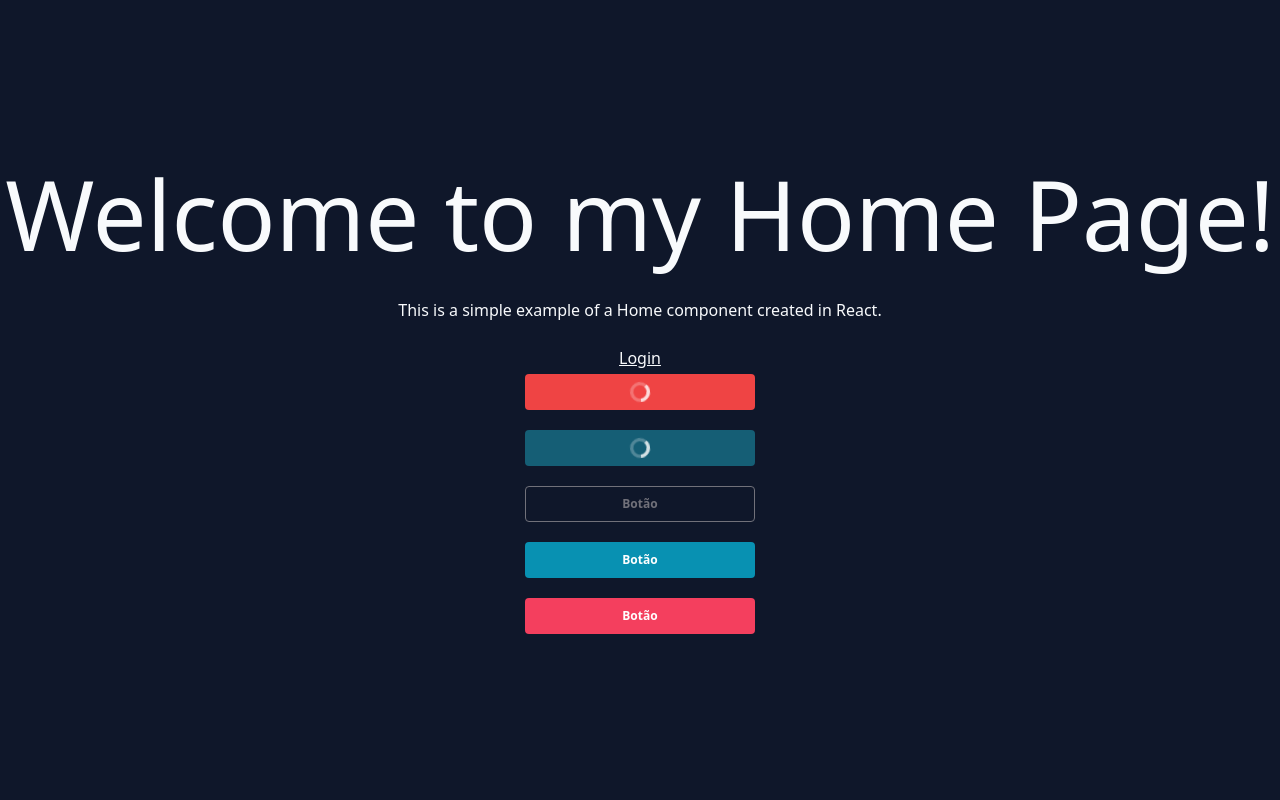
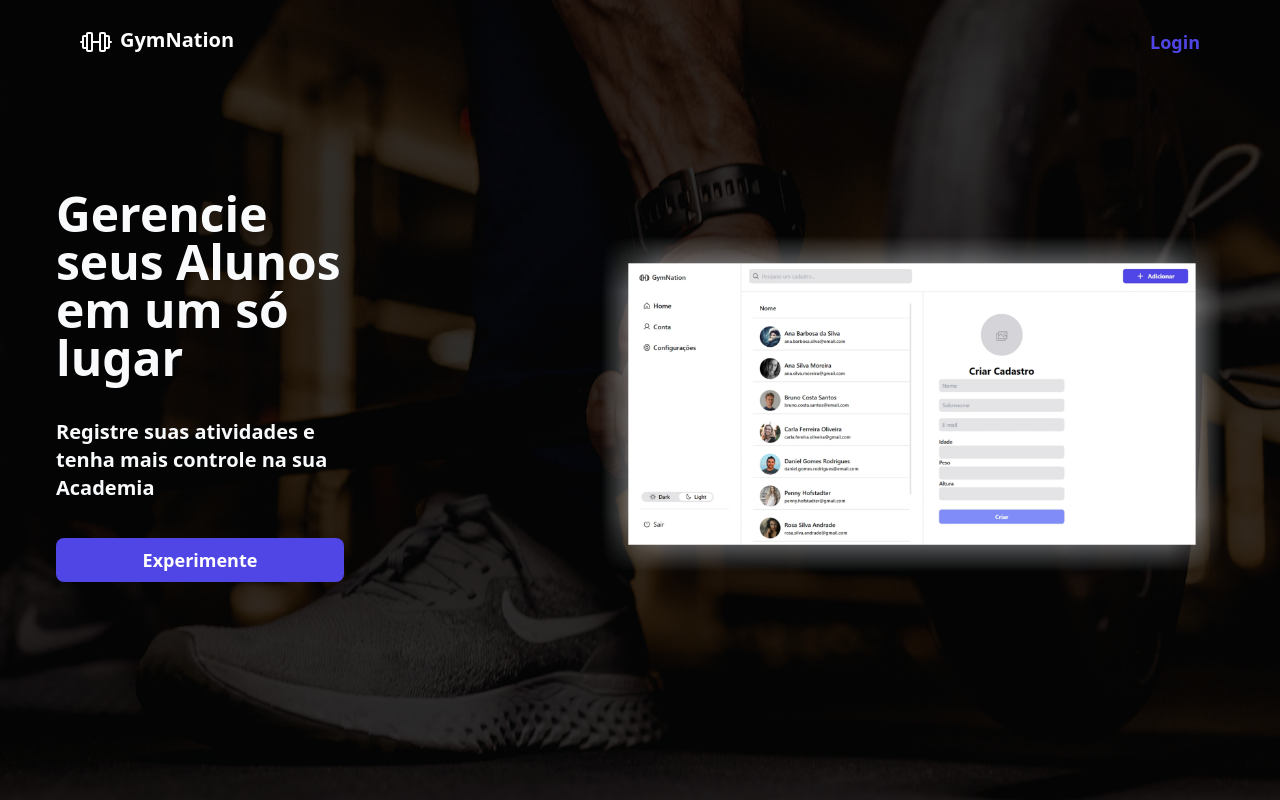
Before and after one commit to samuelsilvati/cadastro-alunos-react, a React (Vite) app: page / in a window 1280 px wide. Built offline with nearby package versions, Linux system fonts and the light colour scheme.

Commit message:
feat: update home page

```diff
--- a/src/pages/Home.tsx
+++ b/src/pages/Home.tsx
@@ -1,36 +1,54 @@
+import { Barbell } from '@phosphor-icons/react';
 import { Link } from 'react-router-dom';
-import AppButton from '../components/Button';
 
 function Home() {
   return (
-    <div className="flex flex-col items-center justify-center h-screen bg-slate-900 ">
-      {/* <Loading isLoading /> */}
-      <h1 className="text-slate-50 text-8xl">Welcome to my Home Page!</h1>
-      <p className="text-slate-50 pt-9">
-        This is a simple example of a Home component created in React.
-      </p>
-      <Link to="/logscreen" className="text-slate-50 underline pt-6">
-        Login
-      </Link>
-      <div className="flex flex-col justify-center gap-4 w-[230px]">
-        <AppButton isEnable isRed isLoading>
-          Botão
-        </AppButton>
-
-        <AppButton isEnable isRed={false} isLoading>
-          Botão
-        </AppButton>
-
-        <AppButton isEnable={false} isRed isLoading={false}>
-          Botão
-        </AppButton>
-
-        <AppButton isEnable isRed={false} isLoading={false}>
-          Botão
-        </AppButton>
-        <AppButton isEnable isRed isLoading={false}>
-          Botão
-        </AppButton>
+    <div className=" w-screen h-screen flex items-center justify-center bg-[url('/src/img/photo-1549060279-7e168fcee0c2.webp')] bg-cover">
+      <div className="absolute inset-0 bg-black bg-opacity-80" />
+      <div className="container h-full mx-auto px-9 z-10">
+        <header className="w-full p-6 flex items-center justify-between">
+          <div className="flex itens-center gap-2 text-xl text-white font-bold">
+            <Barbell size={32} />
+            GymNation
+          </div>
+          <div className="flex gap-6">
+            <Link
+              to="/logscreen"
+              className="hidden 2xl:flex items-center justify-center rounded-lg h-9 w-36 text-sm text-white font-bold bg-indigo-600 hover:bg-indigo-500"
+            >
+              Cadastro
+            </Link>
+            <Link
+              to="/logscreen"
+              className="flex items-center justify-center rounded-lg h-9 text-lg text-indigo-600 font-bold hover:text-indigo-500"
+            >
+              Login
+            </Link>
+          </div>
+        </header>
+        <div className="h-4/5 flex items-center justify-start">
+          <div className="flex items-center justify-start">
+            <div className="flex flex-col md:flex-row items-center xl:justify-start justify-center">
+              <div>
+                <h1 className="w-80 pb-9 text-5xl font-bold text-slate-50">
+                  Gerencie seus Alunos em um só lugar
+                </h1>
+                <p className="w-80 pb-9 text-xl font-semibold text-slate-50">
+                  Registre suas atividades e tenha mais controle na sua Academia
+                </p>
+                <Link
+                  to="/logscreen"
+                  className="flex items-center justify-center rounded-lg h-11 mb-9 w-full md:w-72  text-lg text-white font-bold bg-indigo-600 hover:bg-indigo-500"
+                >
+                  Experimente
+                </Link>
+              </div>
+              <div className="xl:ml-56">
+                <img src="./src/img/dashboard.webp" alt="" />
+              </div>
+            </div>
+          </div>
+        </div>
       </div>
     </div>
   );
--- a/tailwind.config.cjs
+++ b/tailwind.config.cjs
@@ -7,6 +7,11 @@ module.exports = {
       fontFamily: {
         roboto: ['Roboto', 'sans-serif'],
       },
+      container: {
+        screens: {
+          '2xl': '1240px',
+        },
+      },
     },
   },
   plugins: [],
```
Also changed, not shown: src/img/dashboard.webp (added), src/img/photo-1549060279-7e168fcee0c2.webp (added).
